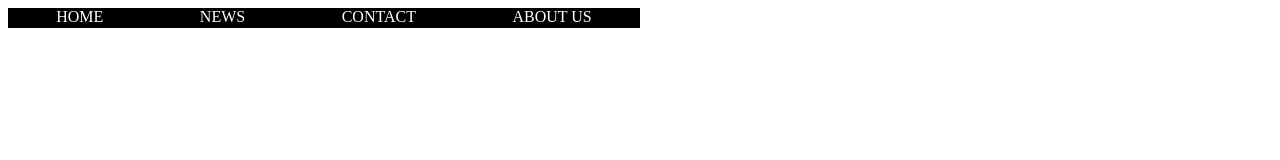
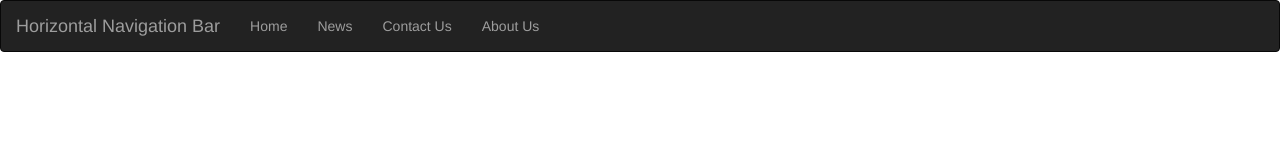
Before and after one commit to MihirBhavsar3102/BWP_Labwork, a website: page Assignment-3/2.html in a window 1280 px wide. Drawn offline with nearby package versions, Linux system fonts and the light colour scheme.

Commit message:
added bootstrap to asgn-3

```diff
--- a/Assignment-3/2.html
+++ b/Assignment-3/2.html
@@ -4,35 +4,24 @@
 <head>
     <meta charset="UTF-8">
     <meta name="viewport" content="width=device-width, initial-scale=1.0">
+    <link rel="stylesheet" href="https://maxcdn.bootstrapcdn.com/bootstrap/3.4.1/css/bootstrap.min.css">
     <title>Navigation Bar</title>
 </head>
-<style>
-    .navigationBar {
-        background-color: black;
-        color: white;
-        width: 50%;
-        height: 20px;
-        text-transform: uppercase;
-    }
-</style>
 
 <body>
-    <div class="navigationBar">
-        <nav style="display: flex; justify-content: space-around;">
-            <div class="home">
-                Home
-            </div>
-            <div class="news">
-                News
-            </div>
-            <div class="contact">
-                Contact
-            </div>
-            <div class="about">
-                About us
-            </div>
-        </nav>
-    </div>
+    <nav class="navbar navbar-inverse">
+        <div class="container-fluid">
+          <div class="navbar-header">
+            <a class="navbar-brand">Horizontal Navigation Bar</a>
+          </div>
+          <ul class="nav navbar-nav">
+            <li><a href="#">Home</a></li>
+            <li><a href="#">News</a></li>
+            <li><a href="#">Contact Us</a></li>
+            <li><a href="#">About Us</a></li>
+          </ul>
+        </div>
+      </nav>
 </body>
 
 </html>
```
Also changed, not shown: Assignment-3/1.html (+16 -25 lines).
